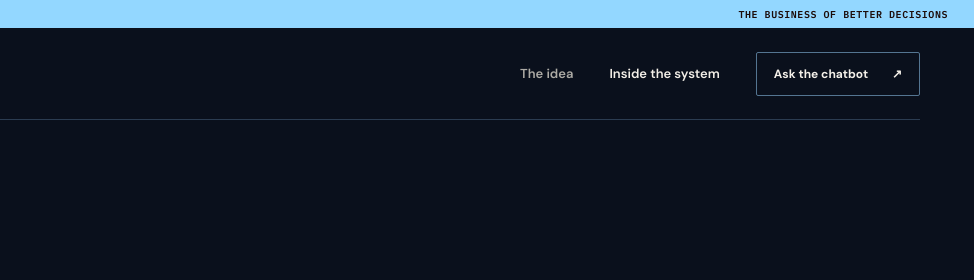
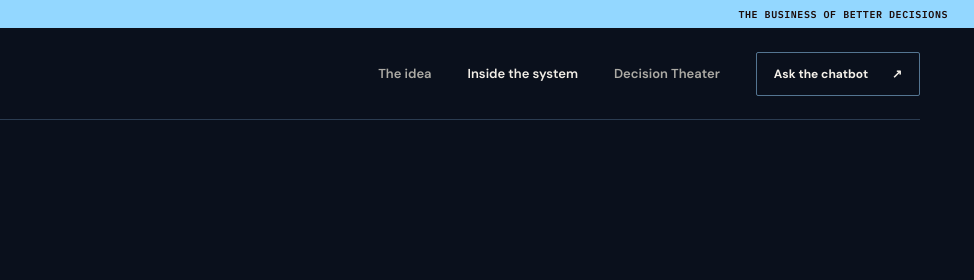
Before and after one commit to marvelprince-bit/retentionlens, a plain HTML site: page about.html in a window 1280 px wide. Shown: the top 280 px of the page, 306-1280 px from the left. Drawn offline with Linux system fonts and the light colour scheme.

Commit message:
Expose Decision Theater on architecture page

```diff
--- a/about.html
+++ b/about.html
@@ -10,7 +10,7 @@
 </head>
 <body class="page-about">
   <div class="top-strip"><span>RETENTIONLENS / SYSTEM NOTES NO. 002</span><span>THE BUSINESS OF BETTER DECISIONS</span></div>
-  <header class="site-header wrap"><a class="brand" href="index.html" aria-label="RetentionLens home"><span class="brand-mark" aria-hidden="true"><span></span></span><span>RETENTION<span class="brand-light">LENS</span><sup>®</sup></span></a><nav class="main-nav" aria-label="Main navigation"><a class="nav-link" href="index.html">The idea</a><a class="nav-link active" href="about.html">Inside the system</a><button class="nav-action link-button" type="button" data-open-chat>Ask the chatbot <span>↗</span></button></nav></header>
+  <header class="site-header wrap"><a class="brand" href="index.html" aria-label="RetentionLens home"><span class="brand-mark" aria-hidden="true"><span></span></span><span>RETENTION<span class="brand-light">LENS</span><sup>®</sup></span></a><nav class="main-nav" aria-label="Main navigation"><a class="nav-link" href="index.html">The idea</a><a class="nav-link active" href="about.html">Inside the system</a><a class="nav-link" href="theater.html">Decision Theater</a><button class="nav-action link-button" type="button" data-open-chat>Ask the chatbot <span>↗</span></button></nav></header>
   <main>
     <section class="about-hero wrap"><div class="section-id in-flow">[ THE SYSTEM ] / 2026 CONCEPT NOTES</div><h1>QUESTION<br><span>THE OBVIOUS.</span></h1><div class="about-lede"><span class="thin-vertical"></span><p>RetentionLens is an evidence-first business decision intelligence concept. Its aim is not simply to generate persuasive answers. It is to help teams identify what they know, confront what they do not, compare competing explanations, and select actions whose value can actually be measured.</p></div></section>
     <section class="about-contrast"><div class="wrap contrast-grid"><div><span class="micro-label">THE COMMON PATTERN</span><h2>Symptom.<br>Assumption.<br><i>Expensive fix.</i></h2></div><div><span class="micro-label">THE RETENTIONLENS APPROACH</span><h2>Signal.<br>Competing hypotheses.<br><i>Testable decision.</i></h2></div></div></section>
```
